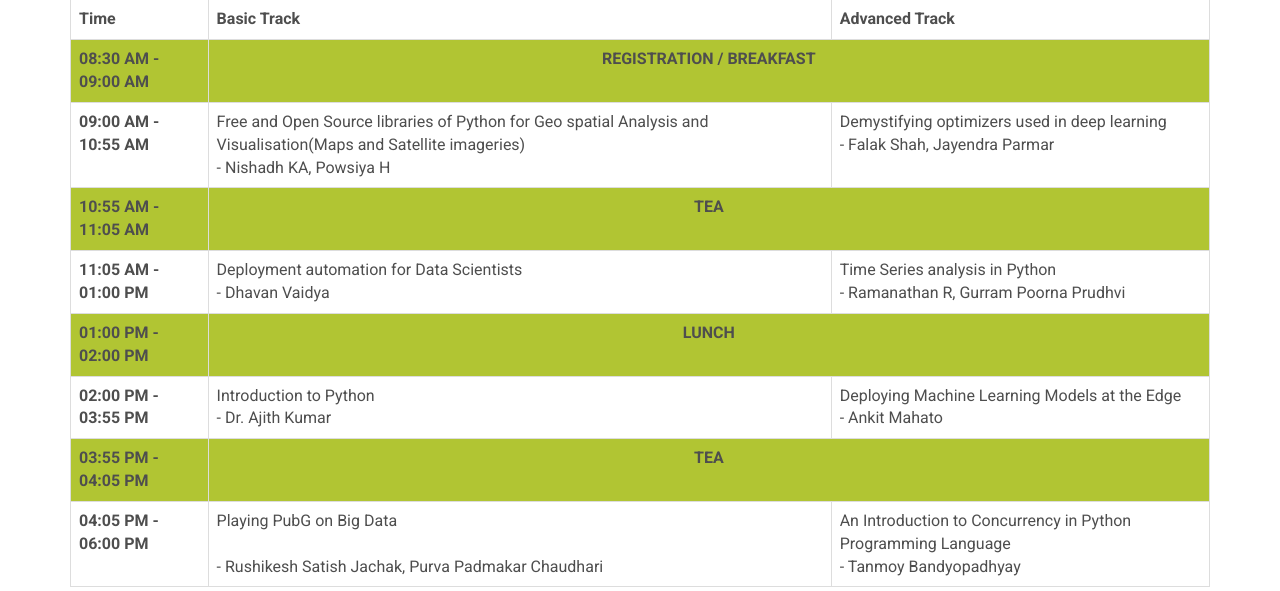
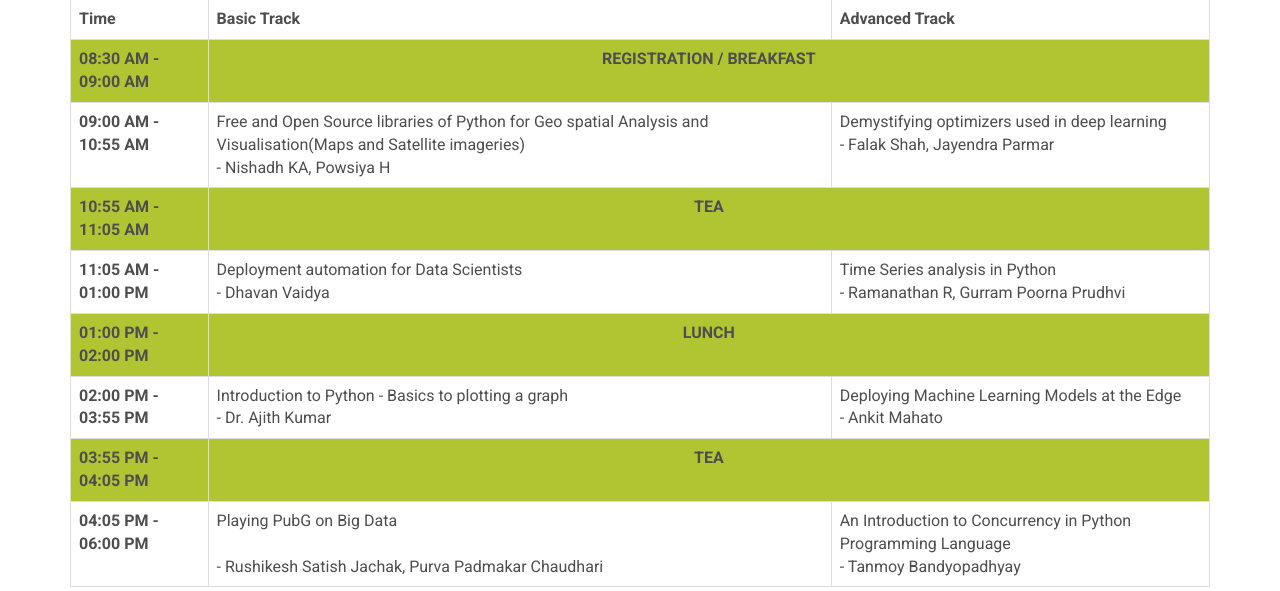
Before and after one commit to FOSSEE/SciPy2018, a Django app: page /2018/ in a window 1280 px wide. Shown: the part 4379-4970 px from the top of the page. Run offline with Django 3.2, Linux system fonts and the light colour scheme; parts of the project's set-up code (start-up, migrations or seed data) failed here and were passed over; some libraries are stand-ins or nearby versions.

Commit message:
Minor changes in the basic workshops

```diff
--- a/static/website/templates/home.html
+++ b/static/website/templates/home.html
@@ -554,7 +554,7 @@ Visualisation(Maps and Satellite imageries) <br>- Nishadh KA, Powsiya H
             02:00 PM - 03:55 PM
             </td>
             <td>
-             Introduction to Python<br>- Dr. Ajith Kumar
+             Introduction to Python - Basics to plotting a graph<br>- Dr. Ajith Kumar
             </td>
             <td>
             Deploying Machine Learning Models at the Edge <br>- Ankit Mahato
```
